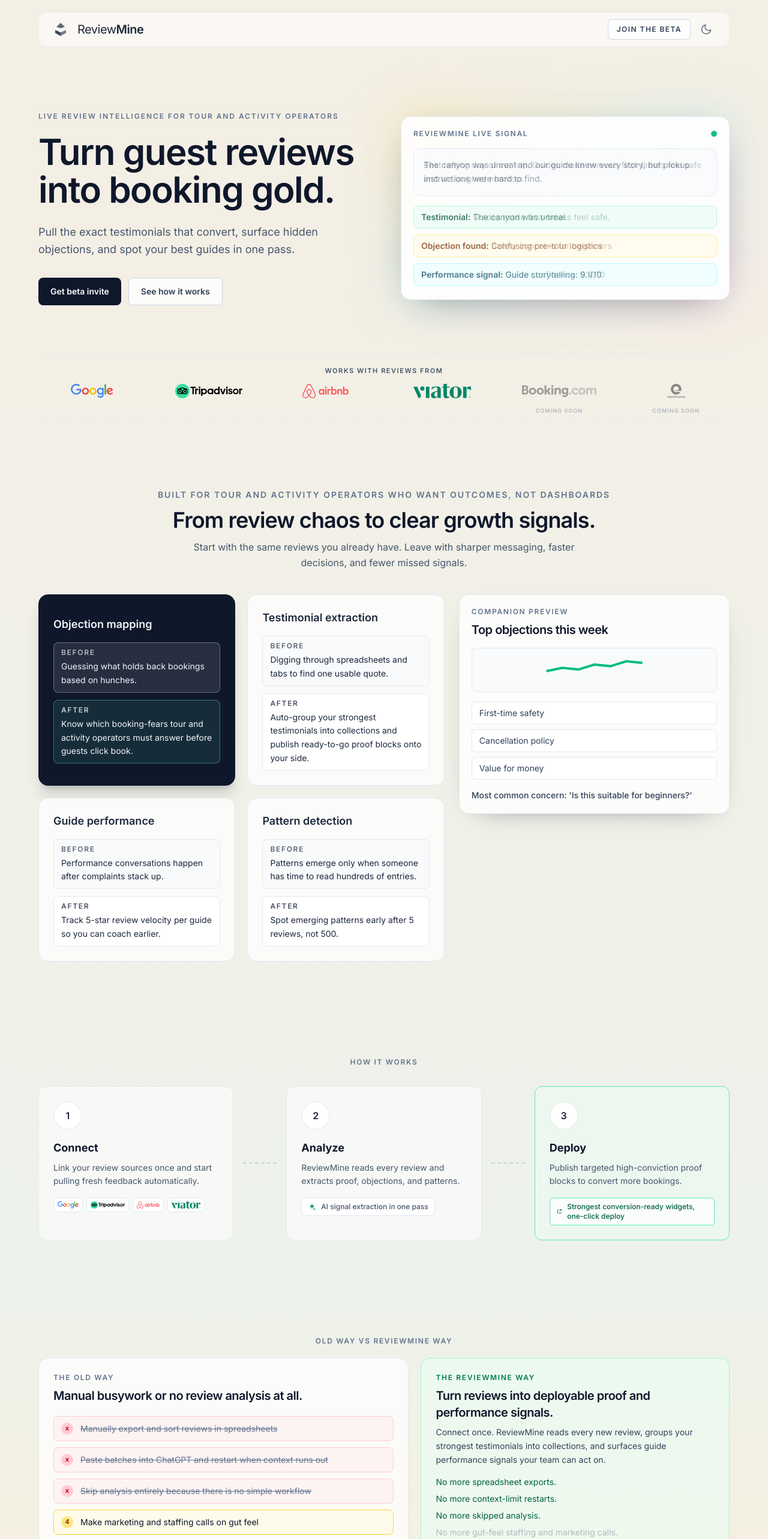
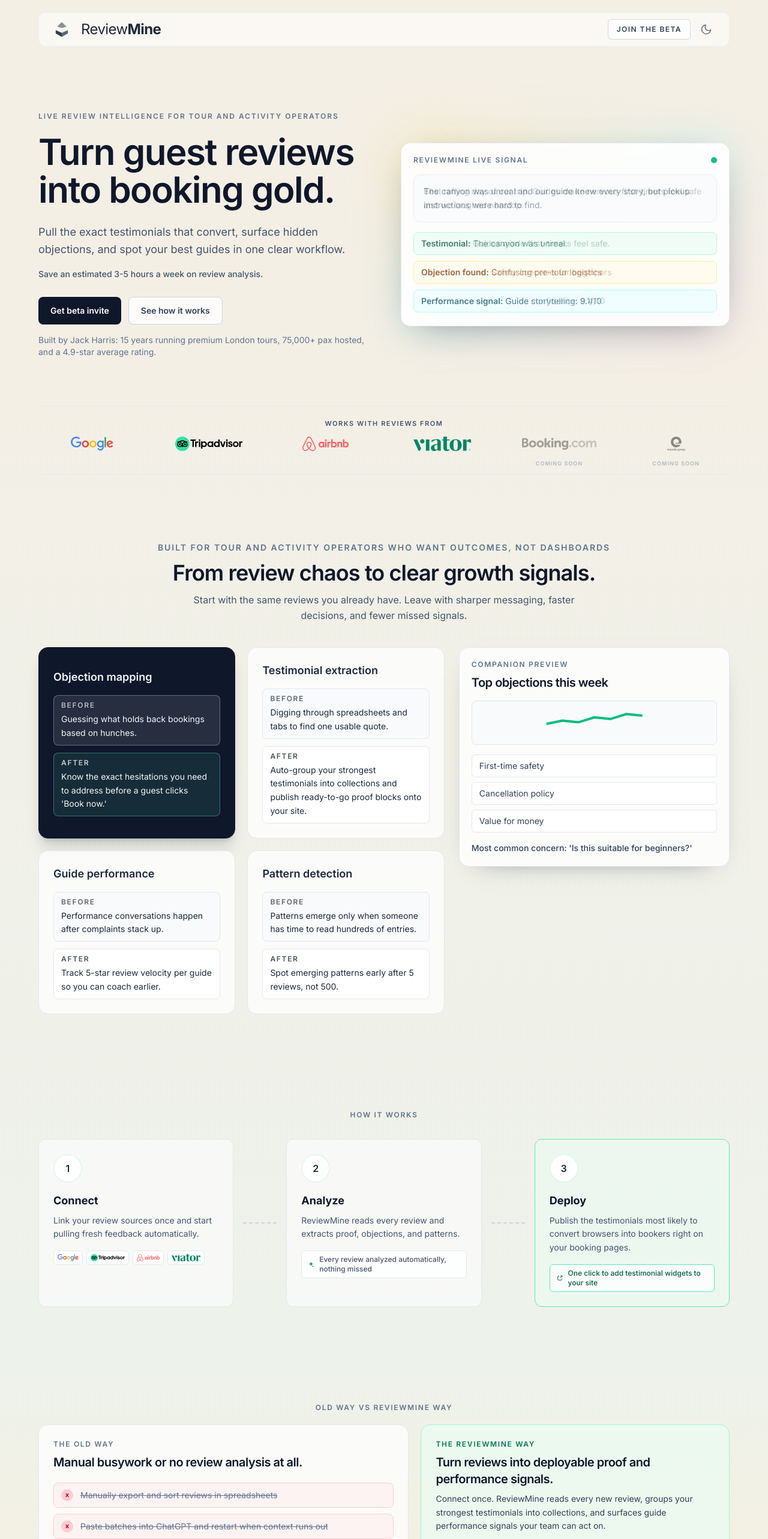
Before and after one commit to jackoliverharris/reviewmine-landing, a Next.js app: page / in a window 1280 px wide. Shown: the top 2566 px of the page at 60% size. Built offline with nearby package versions, Linux system fonts and the light colour scheme.

Commit message:
Polish landing copy and logo contrast

```diff
--- a/src/app/layout.tsx
+++ b/src/app/layout.tsx
@@ -10,7 +10,7 @@
 });
 
 export const metadata: Metadata = {
-  title: "ReviewMine — Turn guest reviews into conversion gold",
+  title: "ReviewMine — Turn guest reviews into booking gold",
   description:
     "Extract testimonials, map objections, track guide performance — all from reviews you've already collected. Marketing intelligence for tour operators.",
   icons: {
@@ -22,7 +22,7 @@
     apple: "/apple-touch-icon.png",
   },
   openGraph: {
-    title: "ReviewMine — Turn guest reviews into conversion gold",
+    title: "ReviewMine — Turn guest reviews into booking gold",
     description:
       "Extract testimonials, map objections, track guide performance — all from reviews you've already collected.",
     url: "https://reviewmine.ai",
--- a/src/components/Features.tsx
+++ b/src/components/Features.tsx
@@ -27,7 +27,7 @@
     title: "Objection mapping",
     before: "Guessing what holds back bookings based on hunches.",
     after:
-      "Know which booking-fears tour and activity operators must answer before guests click book.",
+      "Know the exact hesitations you need to address before a guest clicks 'Book now.'",
     mockTitle: "Top objections this week",
     mockTags: ["First-time safety", "Cancellation policy", "Value for money"],
     mockSignal: "Most common concern: 'Is this suitable for beginners?'",
@@ -38,7 +38,7 @@
     title: "Testimonial extraction",
     before: "Digging through spreadsheets and tabs to find one usable quote.",
     after:
-      "Auto-group your strongest testimonials into collections and publish ready-to-go proof blocks onto your side.",
+      "Auto-group your strongest testimonials into collections and publish ready-to-go proof blocks onto your site.",
     mockTitle: "Collections ready to deploy",
     mockTags: [
       "Homepage trust block",
@@ -93,7 +93,8 @@
   {
     number: 3,
     title: "Deploy",
-    description: "Publish targeted high-conviction proof blocks to convert more bookings.",
+    description:
+      "Publish the testimonials most likely to convert browsers into bookers right on your booking pages.",
     type: "deploy" as const,
   },
 ];
@@ -375,7 +376,7 @@
                         fill="currentColor"
                       />
                     </svg>
-                    AI signal extraction in one pass
+                    Every review analyzed automatically, nothing missed
                   </div>
                 )}
                 {step.type === "deploy" && (
@@ -390,7 +391,7 @@
                         strokeLinejoin="round"
                       />
                     </svg>
-                    Strongest conversion-ready widgets, one-click deploy
+                    One click to add testimonial widgets to your site
                   </div>
                 )}
               </article>
--- a/src/components/Hero.tsx
+++ b/src/components/Hero.tsx
@@ -211,9 +211,12 @@
           </h1>
           <p className="mt-6 text-lg leading-relaxed text-slate-600 dark:text-slate-300 max-w-xl">
             Pull the exact testimonials that convert, surface hidden objections,
-            and spot your best guides in one pass.
+            and spot your best guides in one clear workflow.
           </p>
-          <div className="mt-8 flex flex-wrap gap-3">
+          <p className="mt-4 text-sm font-medium text-slate-600 dark:text-slate-300">
+            Save an estimated 3-5 hours a week on review analysis.
+          </p>
+          <div className="mt-7 flex flex-wrap gap-3">
             <a
               href="#waitlist"
               className="inline-flex items-center rounded-lg bg-slate-900 px-5 py-3 text-sm font-semibold text-white transition hover:bg-slate-800 dark:bg-slate-100 dark:text-slate-900 dark:hover:bg-white"
@@ -227,6 +230,10 @@
               See how it works
             </a>
           </div>
+          <p className="mt-4 max-w-xl text-sm text-slate-500 dark:text-slate-400">
+            Built by Jack Harris: 15 years running premium London tours, 75,000+
+            pax hosted, and a 4.9-star average rating.
+          </p>
         </div>
 
         <div className="relative">
--- a/src/components/Logo.tsx
+++ b/src/components/Logo.tsx
@@ -15,33 +15,33 @@
   return (
     <Link
       href="/"
-      className={`flex items-center gap-3 text-gray-800 dark:text-gray-100 ${className}`}
+      className={`flex items-center gap-3.5 text-gray-800 dark:text-gray-100 ${className}`}
     >
       <svg
         viewBox="0 0 32 32"
         fill="none"
         xmlns="http://www.w3.org/2000/svg"
-        className={sizeClasses[iconSize]}
+        className={iconSize === "md" ? "w-9 h-9" : sizeClasses[iconSize]}
       >
         <path
           d="M7 17L16 21L16 27L7 22L7 17Z"
           fill="currentColor"
-          opacity="0.85"
+          opacity="0.9"
         />
         <path
           d="M25 17L16 21L16 27L25 22L25 17Z"
           fill="currentColor"
-          opacity="0.6"
+          opacity="0.7"
         />
         <path
           d="M9 12L16 5L23 12L16 14L9 12Z"
           fill="currentColor"
-          opacity="0.7"
+          opacity="0.5"
         />
       </svg>
-      <span className="text-lg tracking-tight leading-none sm:text-xl">
+      <span className="text-xl tracking-tight leading-none sm:text-2xl">
         <span className="font-normal">Review</span>
-        <span className="font-semibold">Mine</span>
+        <span className="font-bold">Mine</span>
       </span>
     </Link>
   );
--- a/src/components/WaitlistForm.tsx
+++ b/src/components/WaitlistForm.tsx
@@ -102,8 +102,8 @@
           Get priority beta access.
         </h2>
         <p className="mt-2 text-base text-slate-600 dark:text-slate-300">
-          Join the beta list and help shape the first review intelligence tool
-          built specifically for tour operators.
+          Get early access to the tool that turns your reviews into bookings and
+          help shape it for operators like you.
         </p>
       </div>
       <div className="max-w-2xl mx-auto rounded-2xl border border-slate-200 bg-white/85 p-6 md:p-8 shadow-[0_20px_65px_-40px_rgba(15,23,42,0.7)] dark:border-slate-700 dark:bg-slate-900/70">
@@ -239,11 +239,6 @@
           <p className="text-xs text-slate-400 dark:text-slate-500">
             No spam. Only product updates and invite details.
           </p>
-
-          <p className="mt-6 text-center text-sm text-slate-500 dark:text-slate-400">
-            Built by Jack Harris: 15 years running premium London tours, 75,000+ pax
-            hosted, and a 4.9-star average rating.
-          </p>
         </form>
       </div>
     </section>
--- a/src/components/WhoIsThisFor.tsx
+++ b/src/components/WhoIsThisFor.tsx
@@ -33,7 +33,8 @@
     title: "Multi-guide tour teams",
     description:
       "You want to see which guides create the best guest outcomes and where coaching can improve consistency.",
-    outcome: "See 5-star velocity per guide updated weekly.",
+    outcome:
+      "Track 5-star reviews per tour by guide and see what drives stronger guest feedback.",
     accent: "border-t-emerald-300 dark:border-t-emerald-500/70",
     iconClass: "text-emerald-700 bg-emerald-100 dark:text-emerald-300 dark:bg-emerald-900/40",
     icon: (
@@ -54,8 +55,8 @@
   {
     title: "Growth-stage brands",
     description:
-      "You already have review volume and want to use actionable insights to sharpen messaging, increase conversion and strengthen retention.",
-    outcome: "Deploy conversion-ready testimonial widgets to your booking pages.",
+      "You already have high review volume and need clear patterns you can trust across routes, guides, and seasons.",
+    outcome: "Surface issues and opportunities early, then act with confidence.",
     accent: "border-t-violet-300 dark:border-t-violet-500/70",
     iconClass: "text-violet-700 bg-violet-100 dark:text-violet-300 dark:bg-violet-900/40",
     icon: (
```
